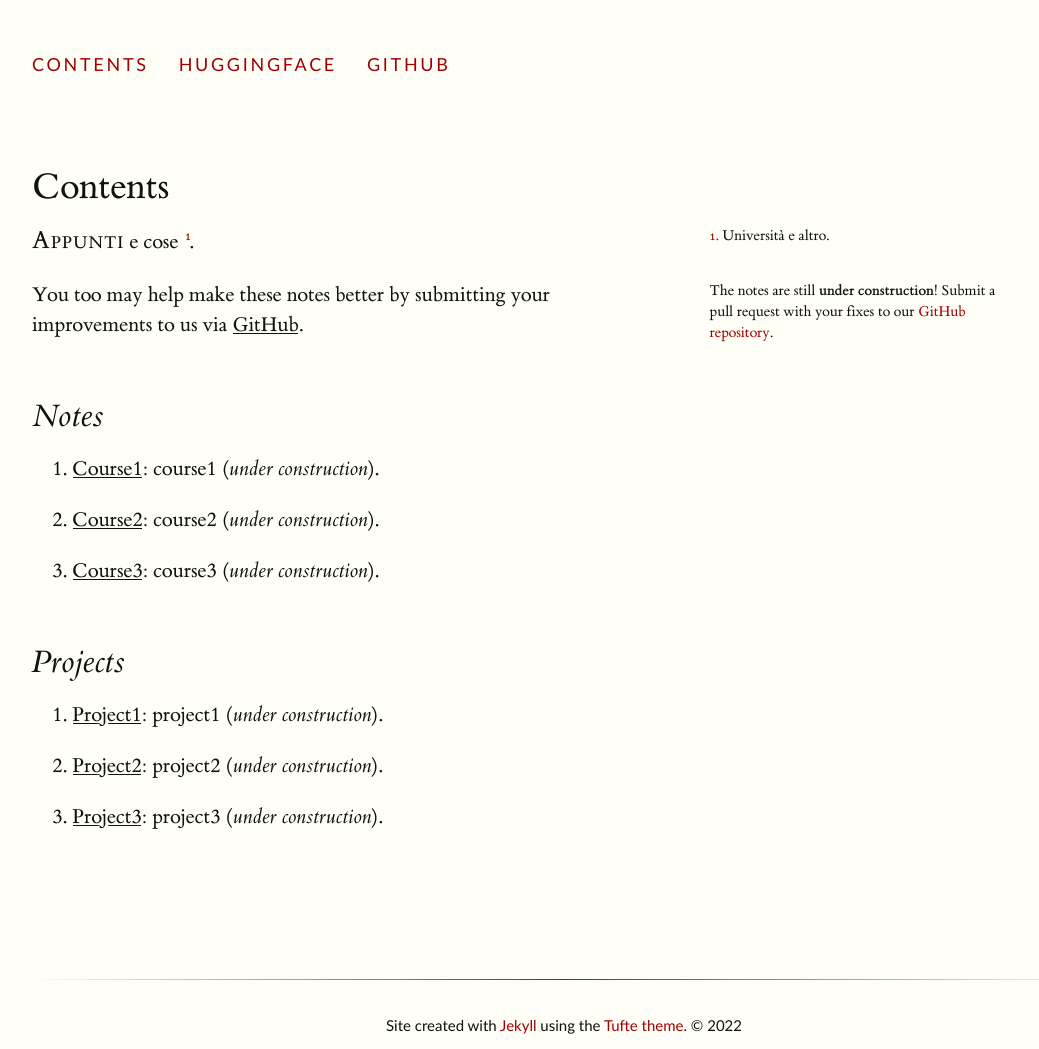
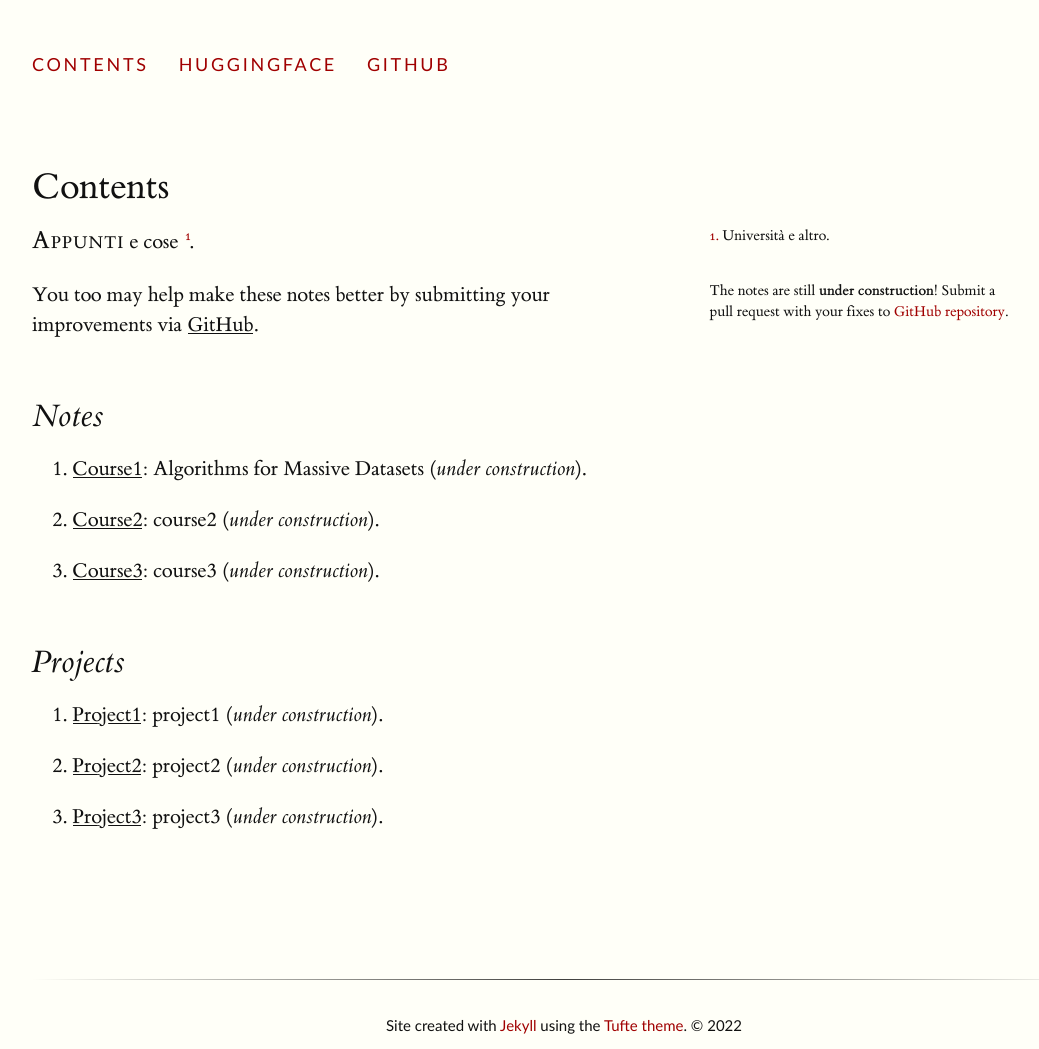
Before and after one commit to banda-larga/uni-notes, a Jekyll site: the page built from index.md, in a window 1280 px wide. Shown: the whole page, without its empty margins (128-1167 px from the left). Built offline with Jekyll 4.4.1, drawn with Linux system fonts in a browser that asks for light colours.

Commit message:
added intro chapter afmds

```diff
--- a/index.md
+++ b/index.md
@@ -4,12 +4,12 @@ title: Contents
 ---
 <span class="newthought">Appunti</span> e cose {% include sidenote.html id="note-pgm" note="Università e altro." %}.
 
-{% include marginnote.html id='mn-construction' note='The notes are still **under construction**! Submit a pull request with your fixes to our [GitHub repository](https://github.com/banda-larga/uni-notes).'%}
-You too may help make these notes better by submitting your improvements to us via [GitHub](https://github.com/banda-larga/uni-notes).
+{% include marginnote.html id='mn-construction' note='The notes are still **under construction**! Submit a pull request with your fixes to [GitHub repository](https://github.com/banda-larga/uni-notes).'%}
+You too may help make these notes better by submitting your improvements via [GitHub](https://github.com/banda-larga/uni-notes).
 
 ## Notes
 
-1. [Course1](notes/): course1 (*under construction*).
+1. [Course1](notes/afmds): Algorithms for Massive Datasets (*under construction*).
 
 2. [Course2](notes/): course2 (*under construction*).
 
```
Also changed, not shown: notes/afmds/intro/index.md (added, +38 -0 lines), assets/imgs/johnsnow.png (added).
